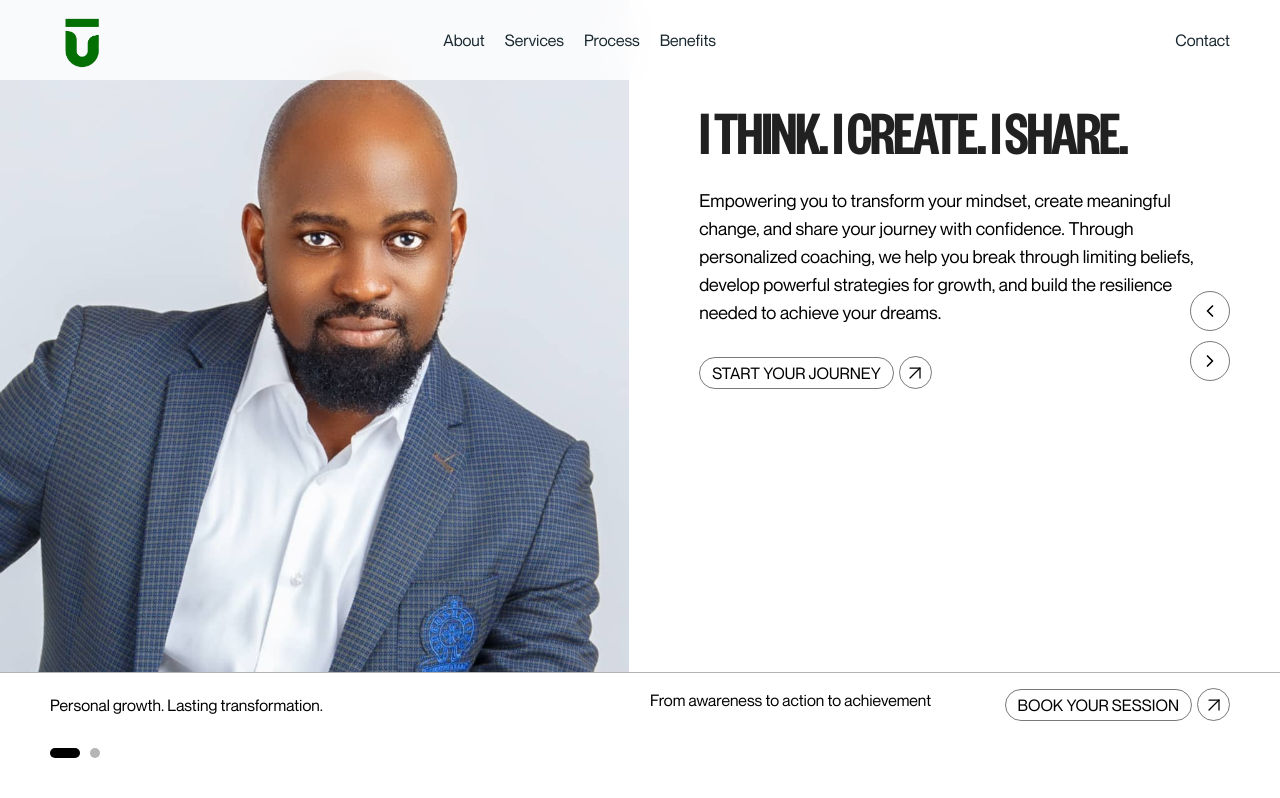
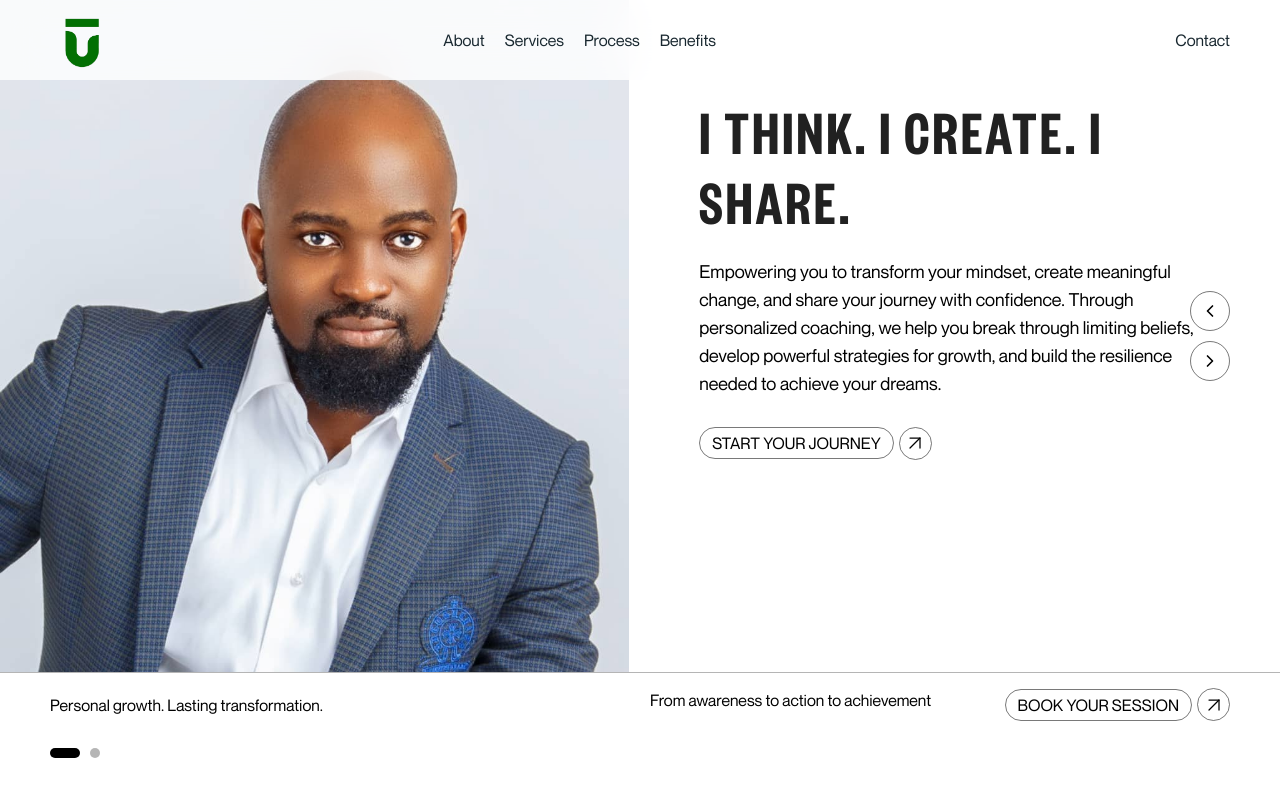
Before and after one commit to Hanorah/unusual-teajay, a Next.js app: page / in a window 1280 px wide. Shown: the top 798 px of the page. Built offline with nearby package versions, Linux system fonts and the light colour scheme.

Commit message:
update hero section

```diff
--- a/container/home-page/Hero.tsx
+++ b/container/home-page/Hero.tsx
@@ -91,7 +91,7 @@ export default function Hero() {
 											initial={{ opacity: 0, y: 20 }}
 											animate={{ opacity: 1, y: 0 }}
 											transition={{ duration: 0.6, delay: 0.4 }}
-											className="text-[72px] lg:text-[64px] md:text-[56px] sm:text-[48px] xm:text-[40px] font-semibold font-FoundersGrotesk text-[#212121] sm:text-white xm:text-white uppercase tracking-[-2px] leading-[1.1]">
+											className="text-[72px] lg:text-[64px] md:text-[56px] sm:text-[48px] xm:text-[40px] font-semibold font-FoundersGrotesk text-[#212121] sm:text-white xm:text-white uppercase tracking-[0.05em] leading-[1.1]">
 											I THINK.
 											I CREATE.
 											I SHARE.
@@ -164,7 +164,7 @@ export default function Hero() {
 											initial={{ opacity: 0, y: 20 }}
 											animate={{ opacity: 1, y: 0 }}
 											transition={{ duration: 0.6, delay: 0.4 }}
-											className="text-[72px] lg:text-[64px] md:text-[56px] sm:text-[48px] xm:text-[40px] font-semibold font-FoundersGrotesk text-[#212121] sm:text-white xm:text-white uppercase tracking-[-2px] leading-[1.1]">
+											className="text-[72px] lg:text-[64px] md:text-[56px] sm:text-[48px] xm:text-[40px] font-semibold font-FoundersGrotesk text-[#212121] sm:text-white xm:text-white uppercase tracking-[0.05em] leading-[1.1]">
 											Transform Your Life Journey
 										</motion.h2>
 										<motion.p
```
